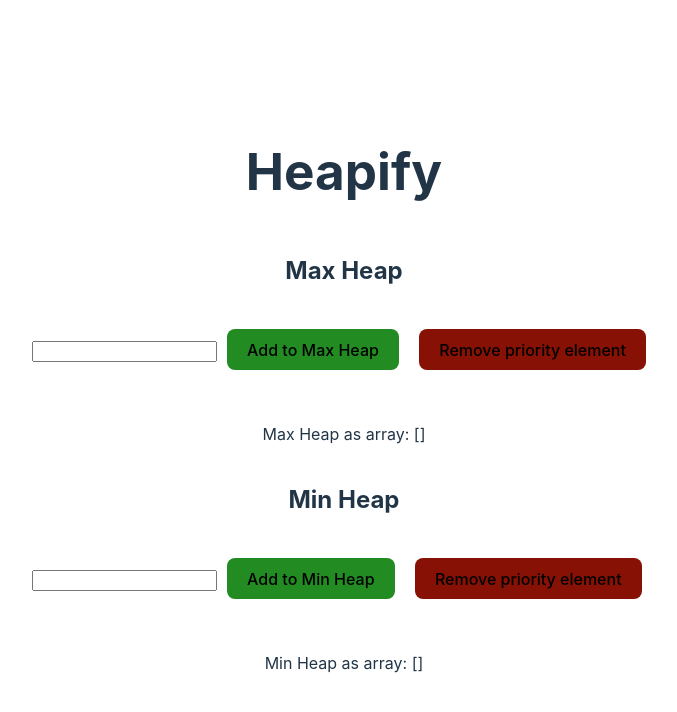
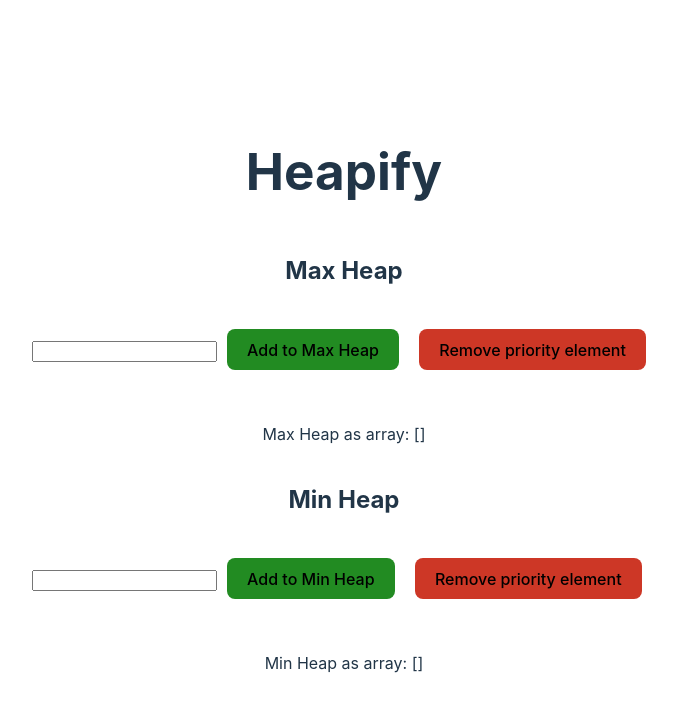
Before and after one commit to bhergenroeder15/Heapify, a React (Vite) app: page / in a window 1280 px wide. Shown: the top 712 px of the page, without its empty margins (296-973 px from the left). Built offline with nearby package versions, Linux system fonts and the light colour scheme.

Commit message:
Created netlify deployment, fixed styling

```diff
--- a/src/App.css
+++ b/src/App.css
@@ -24,7 +24,7 @@ button {
 }
 
 .removeButton{
-    background-color: #871104;
+    background-color: #cd3726;
 }
 
 /* Graph CSS: */
```
Also changed, not shown: 2 other files (tests, documents, lock files or other folders).
